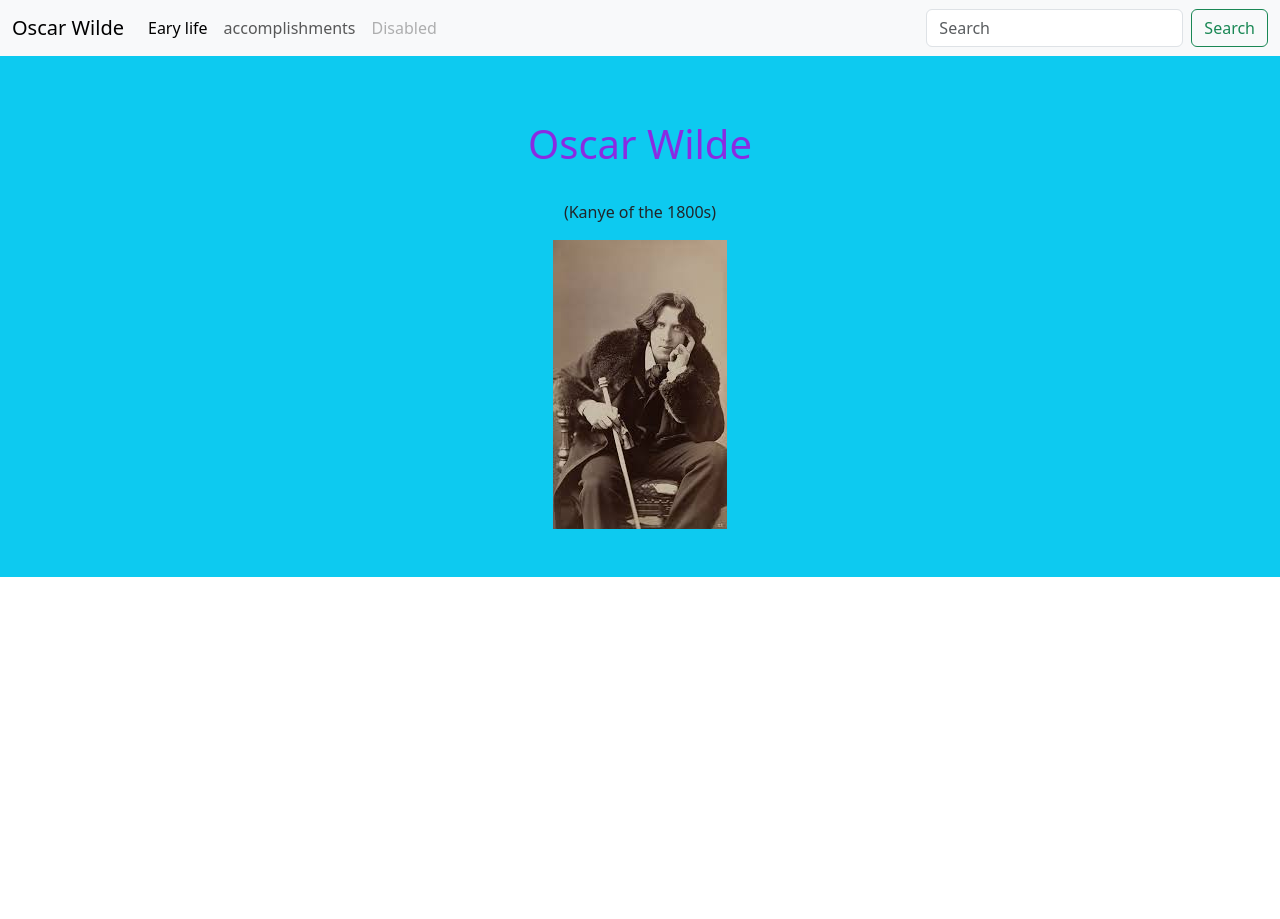
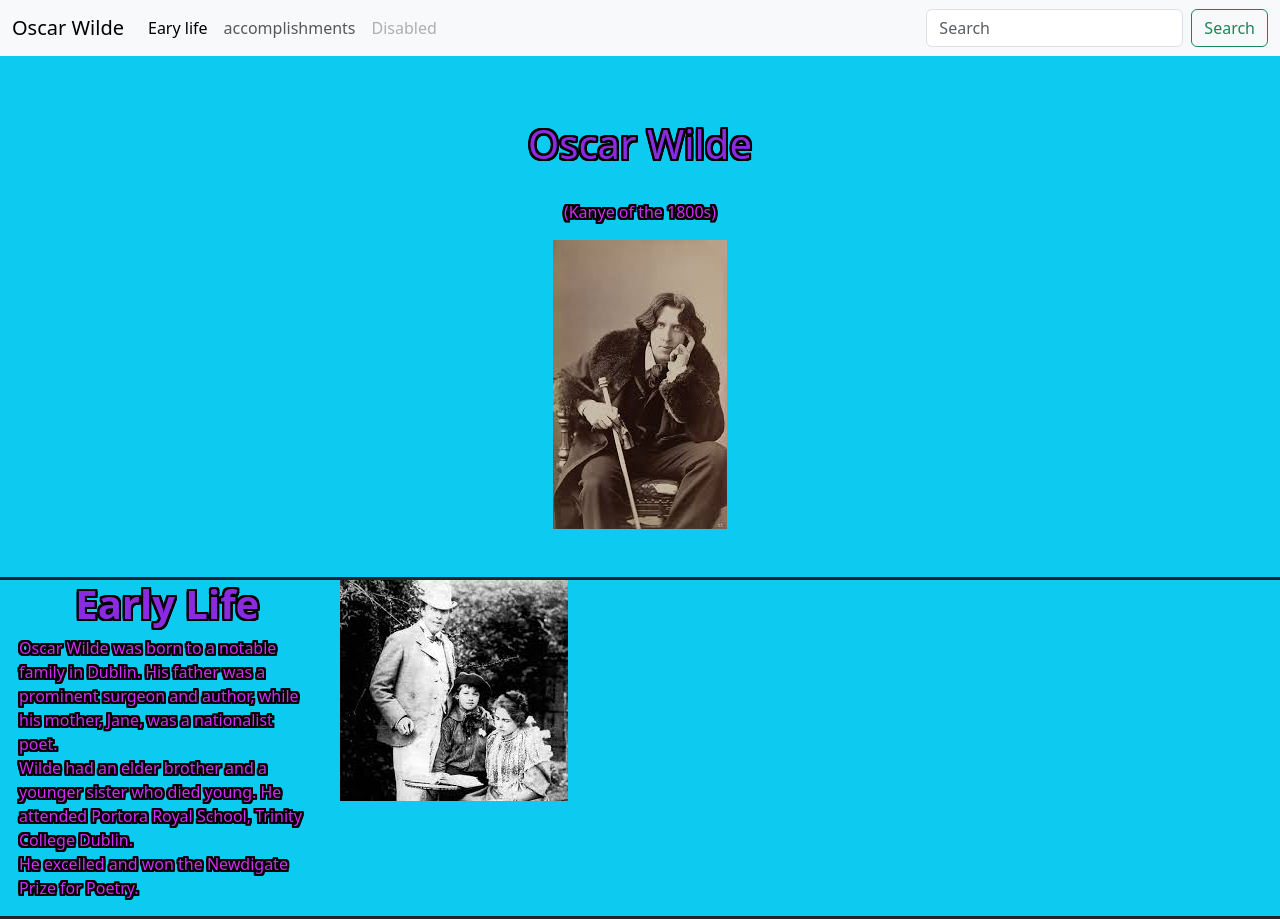
Before and after one commit to AnthonyBrigante/hey-look-ma-im-famous, a plain HTML site: page index.html in a window 1280 px wide. Before the commit the page ends 800 px from the top, so only its background shows below. Drawn offline with nearby package versions, Linux system fonts and the light colour scheme.

Commit message:
holy guacamole I added so much I don't even know what to talk about

```diff
--- a/index.html
+++ b/index.html
@@ -47,17 +47,28 @@
                 </div>
               </nav>
               <!-- end of nav -->
-              <div class="row d-flex justify-content-center bg-info py-5 mb-3">
+              <div class="row d-flex justify-content-center bg-info py-5 ">
                 <div class="col-6  text-center" >
                 <h1 class="pt-3">Oscar Wilde</h1>
                 <br>
                 <p>(Kanye of the 1800s)</p>
-                <img src="oscar 1.jpg"/>
+                <img src="/imgs/oscar 1.jpg" class="img-fluid"/>
               </div>
               <!-- title end -->
 
         </header>
         <main>
+          <div class="row onglebongle ps-3 border border-3 border-dark">
+            <div class="col-3">
+              <h1><strong>Early Life</strong></h1>
+              <p>Oscar Wilde was born to a notable family in Dublin. His father was a prominent surgeon and author, while his mother, Jane, was a nationalist poet.<br>
+                 Wilde had an elder brother and a younger sister who died young. He attended Portora Royal School, Trinity College Dublin.<br>
+                  He excelled and won the Newdigate Prize for Poetry.</p>
+            </div>
+            <div class="col-3">
+              <img src="/imgs/family wilde.jpg" class="img-fluid"/>
+            </div>
+          </div>
         <link rel="stylesheet" href="style.css">
         </main>
         <footer>
--- a/style.css
+++ b/style.css
@@ -1,4 +1,61 @@
 h1{
     text-align: center;
     color: blueviolet;
+    text-shadow: 2px 2px 0 #000000,
+    -1px 1px 0 #000000,
+    1px -1px 0 #000000,
+    -1px -1px 0 #000000,
+    0px 1px 0 #000000,
+    0px -1px 0 #000000,
+    -1px 0px 0 #000000,
+    1px 0px 0 #000000,
+    2px 2px 0 #000000,
+    -2px 2px 0 #000000,
+    2px -2px 0 #000000,
+    -2px -2px 0 #000000,
+    0px 2px 0 #000000,
+    0px -2px 0 #000000,
+    -2px 0px 0 #000000,
+    2px 0px 0 #000000,
+    1px 2px 0 #000000,
+    -1px 2px 0 #000000,
+    1px -2px 0 #000000,
+    -1px -2px 0 #000000,
+    2px 1px 0 #000000,
+    -2px 1px 0 #000000,
+    2px -1px 0 #000000,
+    -2px -1px 0 #000000;
 }
+
+p{
+    color: #d02cf5;
+
+    text-shadow: .5px .5px 0 #000000,
+    -1px 1px 0 #000000,
+    1px -1px 0 #000000,
+    -1px -1px 0 #000000,
+    0px 1px 0 #000000,
+    0px -1px 0 #000000,
+    -1px 0px 0 #000000,
+    1px 0px 0 #000000,
+    2px 2px 0 #000000,
+    -2px 2px 0 #000000,
+    2px -2px 0 #000000,
+    -2px -2px 0 #000000,
+    0px 2px 0 #000000,
+    0px -2px 0 #000000,
+    -2px 0px 0 #000000,
+    2px 0px 0 #000000,
+    1px 2px 0 #000000,
+    -1px 2px 0 #000000,
+    1px -2px 0 #000000,
+    -1px -2px 0 #000000,
+    2px 1px 0 #000000,
+    -2px 1px 0 #000000,
+    2px -1px 0 #000000,
+    -2px -1px 0 #000000;
+}
+
+.onglebongle{
+    background-color: #0dcaf0;
+}
```
Also changed, not shown: imgs/OIP.jpg (added), imgs/family wilde.jpg (added), imgs/oscar 1.jpg (renamed from oscar 1.jpg).
